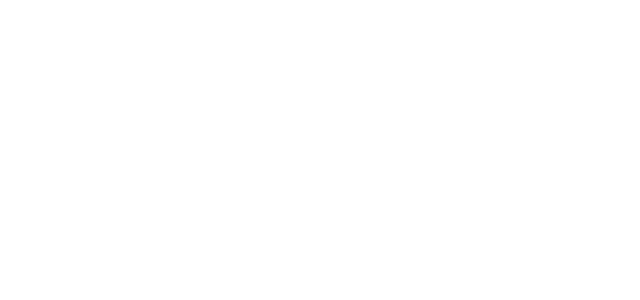
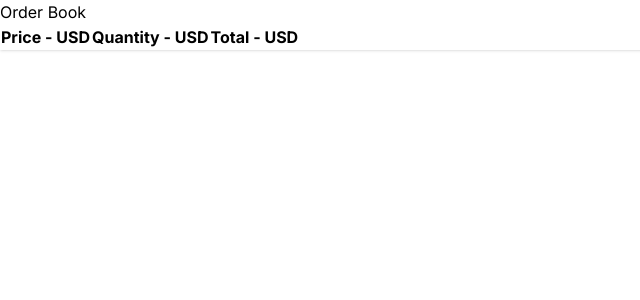
Before and after one commit to zaynekomichi/trp-technical-interview, a Next.js app: page /OrderBookView in a window 1280 px wide. Shown: the top 300 px of the page, without its empty margins (0-640 px from the left). Built offline with nearby package versions, Linux system fonts and the light colour scheme.

Commit message:
setup Order book

```diff
--- a/src/app/OrderBookView/page.tsx
+++ b/src/app/OrderBookView/page.tsx
@@ -1,7 +1,54 @@
+'use client'
+import { useEffect,useState } from "react"
+import { getOrderBook } from "../api/api_functions"
+
 export default function OrderBookView(){
+    const [orderBookData,setOrderBookData] =useState<Array<any>>()
+
+    useEffect(()=>{
+        getOrderBook("0x20775d300BdE943Ac260995E977fb915fB01f399","0x20775d300BdE943Ac260995E977fb915fB01f399").then(res=>{
+            if(res.status==200){
+                console.log(res.data)
+            }else{
+
+            }
+        }).catch((err)=>{
+            console.log(err)
+        })
+    },[])
+
+
     return(
         <div className="shadow">
+            <div>
+                <h1>Order Book</h1>
+            </div>
+            <div>
 
+            <table>
+                <thead>
+                    <tr>
+                        <th>Price - USD</th>
+                        <th>Quantity - USD</th>
+                        <th>Total - USD</th>
+                    </tr>
+                </thead>
+
+            <tbody>
+                {
+                    orderBookData?.map((item:any,index:number)=>{
+                        return(
+                            <tr key={index}>
+                                <td></td>
+                                <td></td>
+                                <td></td>
+                            </tr>
+                        )
+                    })
+                }
+            </tbody>
+        </table>
+            </div>
         </div>
     )
 }
--- a/src/app/TradingPairView/page.tsx
+++ b/src/app/TradingPairView/page.tsx
@@ -8,7 +8,8 @@
 interface tokensDataType{
     name:string,
     symbol:string,
-    logoURI:string
+    logoURI:string,
+    address:string
 }
 
 export default function TradingPairView(){
@@ -102,6 +103,7 @@
                                         <div>
                                         <p>{item.symbol}</p>
                                         </div>
+                                        <div><p>{item.address}</p></div>
                                     </div>
                                 )
                             })
--- a/src/app/api/api_functions.ts
+++ b/src/app/api/api_functions.ts
@@ -1,8 +1,14 @@
 import { Token_0X } from "./api_token_keys"
 import { tradingTokens } from "./api_links"
 import axios from "axios"
-export const getOrderBook=async()=>{
+export const getOrderBook=async(token_1:string,token_2:string)=>{
     // const response = await axi
+    const config = {
+        headers:{
+          "0x-api-key":"aa7e1d42-28c0-496d-bd66-5cb415916d60",
+        }
+      };
+    return axios.get(`wss://api.0x.org/orderbook/v1?quoteToken=${token_1}&baseToken=${token_2}`, config)
 }
 
 
--- a/src/app/api/api_links.ts
+++ b/src/app/api/api_links.ts
@@ -1 +1 @@
-export const tradingTokens:string = "https://tokens.coingecko.com/uniswap/all.json";
+export const tradingTokens:string = "https://wispy-bird-88a7.uniswap.workers.dev/?url=http://stablecoin.cmc.eth.link"//"https://tokens.coingecko.com/uniswap/all.json";
```
